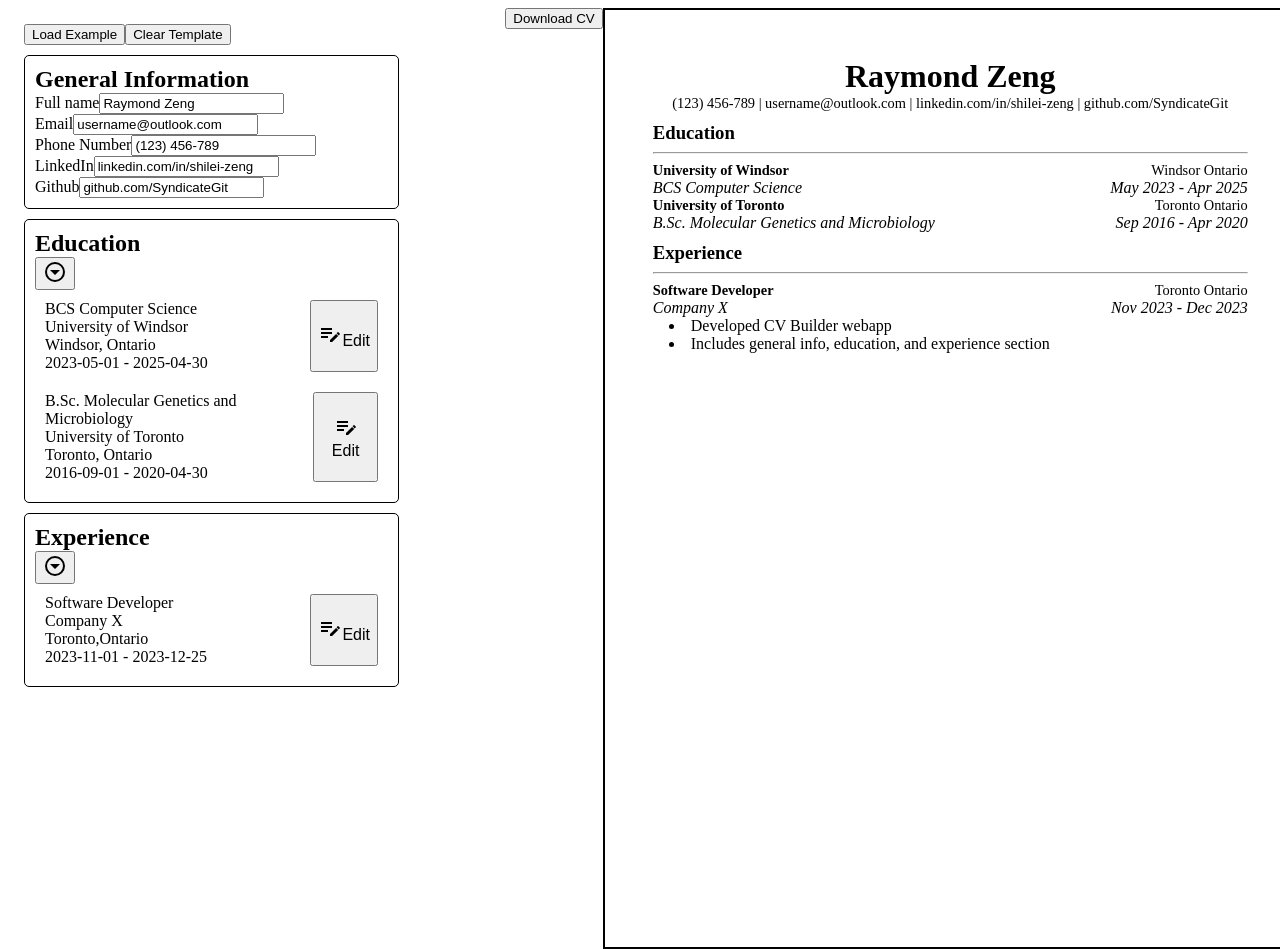
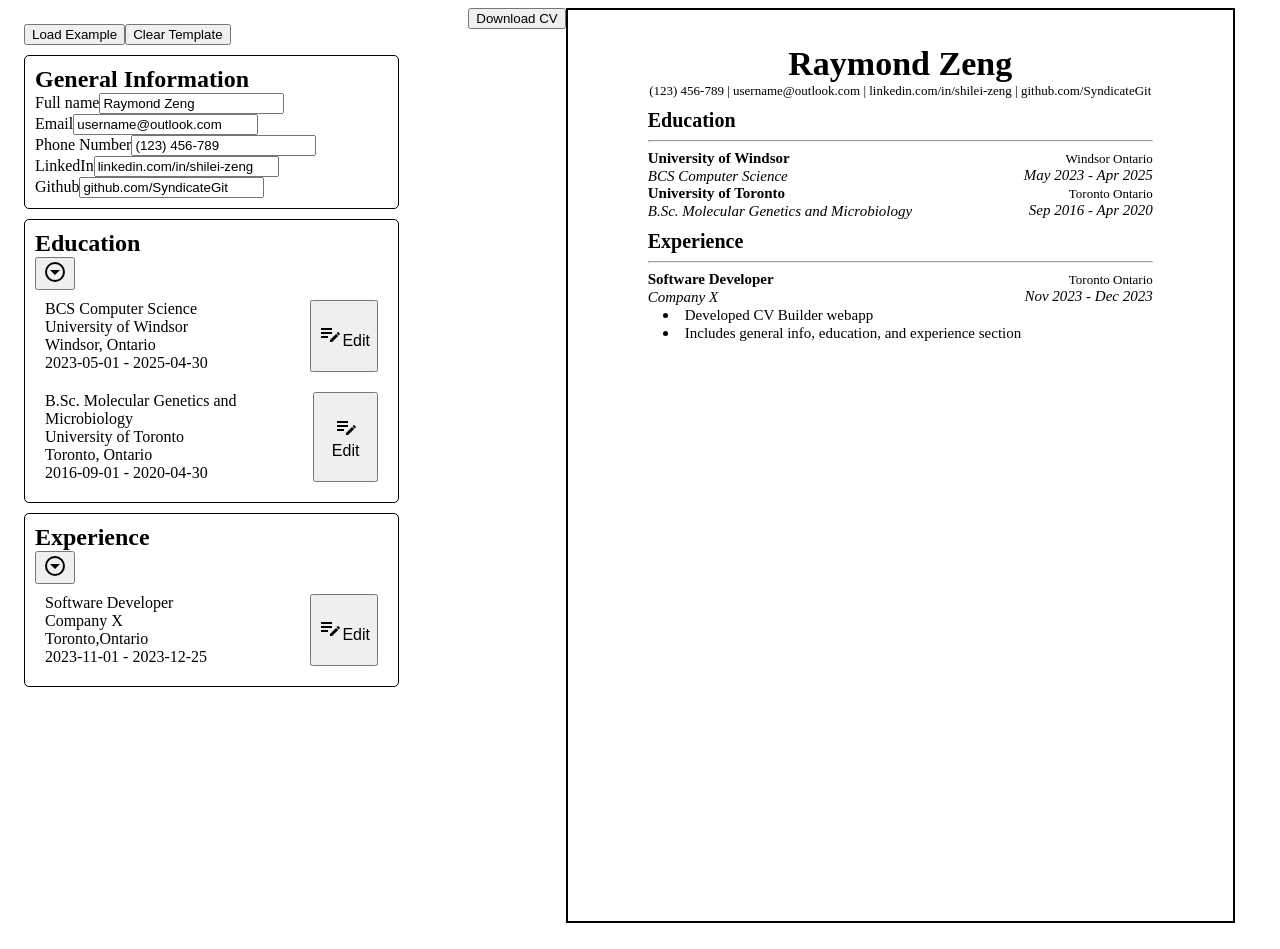
Before and after one commit to SyndicateGit/cv-builder, a React (Create React App) app: page / in a window 1280 px wide. Built offline with nearby package versions, Linux system fonts and the light colour scheme.

Commit message:
Fixed pdf output sizing
Used px insteadl of rem for all fonts. Resized resume class to 90px smaller to account for padding in resume id div-used for pdf generation.

```diff
--- a/package.json
+++ b/package.json
@@ -20,6 +20,7 @@
     "react": "^18.2.0",
     "react-dom": "^18.2.0",
     "react-scripts": "5.0.1",
+    "react-to-pdf": "^1.0.1",
     "typescript": "^5.3.2",
     "web-vitals": "^2.1.4"
   },
--- a/src/App.tsx
+++ b/src/App.tsx
@@ -14,7 +14,7 @@ import { mdiArrowDownDropCircleOutline } from '@mdi/js';
 import { mdiArrowUpDropCircleOutline } from '@mdi/js';
 import JsPDF from 'jspdf';
 import html2canvas from 'html2canvas';
-
+import { usePDF } from 'react-to-pdf';
 
 type education = {
   degree: string,
@@ -51,6 +51,8 @@ function App() {
    endDate: '',
    id: uuid(),
   });
+
+
 
   // Manages Educations list of submitted education form
   // Use this list to update resume section upon submission
@@ -240,6 +242,10 @@ function editExperienceListItem(e: any){
 
   const [educationDisplayDropDown, setEducationDisplayDropDown] = React.useState(displayEducationState);
 
+  //TODO: savePDF using usePDF hook
+
+  // const{toPDF, targetRef} = usePDF({filename: basicInfo.fullName + " cv.pdf"});
+
   function handleExperienceDisplayDropDown(){
     setExperienceDisplayDropDown({
       display: experienceDisplayDropDown.display === 'hide'? 'show':'hide',
@@ -254,20 +260,21 @@ function editExperienceListItem(e: any){
     });
   }
 
+
   async function savePDF(){
-    //TODO: Fix this, problem is canvas not properly conveying css?
+    //TODO: Fix this, problem is canvas not properly conveying div width?
+
     const canvas = await html2canvas(document.getElementById('resume'));
 
     const image = canvas.toDataURL("image/png");
 
-    // var doc = new JsPDF('portrait', 'pt', [canvas.width, canvas.height]);
+    var doc = new JsPDF('portrait', 'pt', 'a4');
 
-    // doc.addImage(image, 'PNG', 0, 0, canvas.width, canvas.height);
+    doc.addImage(image, 'PNG', 0, 0, 595.28, 592.28/canvas.width * canvas.height);
 
-    // doc.save(basicInfo.fullName + " cv.pdf");
+    doc.save(basicInfo.fullName + " cv.pdf");
 
-    document.body.appendChild(canvas)
-
+    //TODO: JsPDF route to pdf creation
     // var report = new JsPDF('p', 'pt', 'a4');
     // report.html(document.getElementById('resume')).then(() => {
     //   report.save('cv.pdf');
@@ -338,11 +345,14 @@ function editExperienceListItem(e: any){
           Download CV
         </button>
       </div>
+      <div className='resume-container'>
         <Resume
-        basicInfo = {basicInfo}
-        educationList = {educationList}
-        experienceList={experienceList}
-        />
+          basicInfo = {basicInfo}
+          educationList = {educationList}
+          experienceList={experienceList}
+          />
+      </div>
+
       </div>
     </div>
   );
--- a/src/components/Resume.tsx
+++ b/src/components/Resume.tsx
@@ -64,7 +64,7 @@ const EducationList: React.FC<{list:education[]}> = ({list}) => {
                   <p className='bold p'>{education.school}</p>
                   </div>
                   <div className='resume-item-bottom-left'>
-                  <i>{education.degree}</i>
+                  <i className='i'>{education.degree}</i>
                   </div>
 
                 </div>
@@ -73,7 +73,7 @@ const EducationList: React.FC<{list:education[]}> = ({list}) => {
                     <p className='p'>{education.city + " " + education.province}</p>
                   </div>
                   <div className='resume-item-bottom-right'>
-                  <i>{convertDate(education.startDate) + " - " +convertDate(education.endDate)}
+                  <i className='i'>{convertDate(education.startDate) + " - " +convertDate(education.endDate)}
                   </i>
                   </div>
                 </div>
@@ -108,7 +108,7 @@ const ExperienceList: React.FC<{list:experience[]}> = ({list}) => {
           if(descriptionList[descriptionList.length - 1] === ''){
             descriptionList.pop();
           }
-          const descriptionListItems = descriptionList.map((sentnce:string)=>{return <li><span>{sentnce}</span></li>});
+          const descriptionListItems = descriptionList.map((sentnce:string)=>{return <li><span className='span'>{sentnce}</span></li>});
             return (
               <>
               <div className='experience-list'>
@@ -118,7 +118,7 @@ const ExperienceList: React.FC<{list:experience[]}> = ({list}) => {
                   <p className='bold p'>{experience.jobTitle}</p>
                   </div>
                   <div className='resume-item-bottom-left'>
-                  <i>{experience.company}</i>
+                  <i className='i'>{experience.company}</i>
                   </div>
 
                 </div>
@@ -127,7 +127,7 @@ const ExperienceList: React.FC<{list:experience[]}> = ({list}) => {
                     <p className='p'>{experience.city + " " + experience.province}</p>
                   </div>
                   <div className='resume-item-bottom-right'>
-                  <i>{convertDate(experience.startDate) + " - " +convertDate(experience.endDate)}
+                  <i className='i'>{convertDate(experience.startDate) + " - " +convertDate(experience.endDate)}
                   </i>
                   </div>
                 </div>
@@ -155,8 +155,8 @@ export default function Resume(props:props){ //TODO: Define props type
   const divide2 = props.basicInfo.linkedInLink === '' || (props.basicInfo.email === '' && props.basicInfo.phoneNumber === '') ? '':' | ';
 
   const resumeStyles = {
-    width: '595px',
-    height: '841px'
+    width: '685px',
+    height: '931px'
   }
   return (
     <>
--- a/src/styles/App.css
+++ b/src/styles/App.css
@@ -69,3 +69,8 @@ p{
   padding: 10px;
   margin-top: 10px;
 }
+
+.resume-container{
+  font-family: 'Times New Roman', Times, serif;
+  font-size: 1rem;
+}
--- a/src/styles/Resume.css
+++ b/src/styles/Resume.css
@@ -4,30 +4,39 @@ h1, h2, h3, h4, h5, h6, p{
 }
 
 .h1{
-  font-size: 2rem;
+  font-size: 34px;
   font-weight: bold;
 }
 
 /*We need class for all h1 - h6 styling because JsPDF doesn't style them.*/
 .h3{
-  font-size: 1.17rem;
+  font-size: 20px;
   font-weight: bold;
  }
 
 
  p.contact, p.p{
-  font-size: 0.9em;
+  font-size: 13px;
 }
 
 p.bold{
   font-weight: bold;
+  font-size: 15px;
 }
 
+i.i{
+  font-size: 15px;
+}
+
+span.span{
+  font-size: 15px;
+}
 
 .cv-outputs{
   display: flex;
   align-items: start;
   justify-content: center;
+
 }
 
 .basic-info-output{
@@ -40,24 +49,32 @@ p.bold{
 .contact-info{
   display: flex;
   text-wrap: nowrap;
+  flex-direction: column;
+  justify-content: center;
 }
 
 
 .resume{
-  padding: 3rem;
-  border: 2px solid;
-
+  display: flex;
+  flex-direction: column;
   /*Dimensions correspond to jsPDF's a4 paper size*/
-  min-width: 595px;
-  max-width: 595px;
-  min-height: 841px;
-  max-height: 841px;
-  width: 100%;
+  min-width: 505px;
+  max-width: 505px;
+  min-height: 751px;
+  max-height: 751px;
 }
 
 #resume{
+  display: flex;
+  flex-direction: column;
+  align-items: center;
+  justify-content: start;
+  padding: 35px;
+  border: 2px solid black;
   min-width: 595px;
   min-height: 841px;
+  max-width: 595px;
+  max-height: 841px;
 }
 
 .education-output{
@@ -70,7 +87,6 @@ p.bold{
 .resume-list{
   display: flex;
   flex-direction: column;
-  gap: 5px;
 }
 
 .resume-item{
@@ -102,5 +118,5 @@ p.bold{
 }
 
 .bullet-points{
-  margin-left: 1rem;
+  margin-left: 15px;
 }
```
Also changed, not shown: 1 other file (tests, documents, lock files or other folders).
